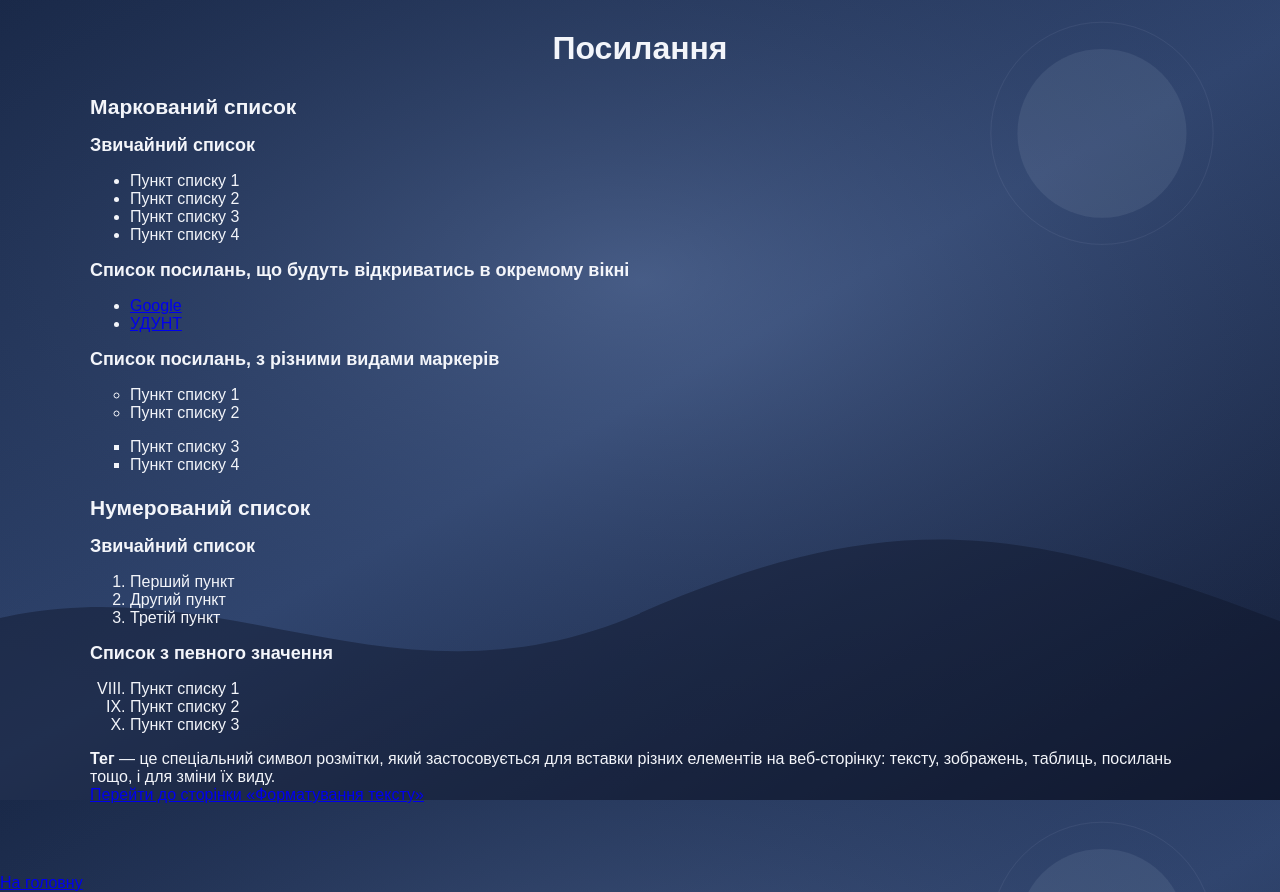
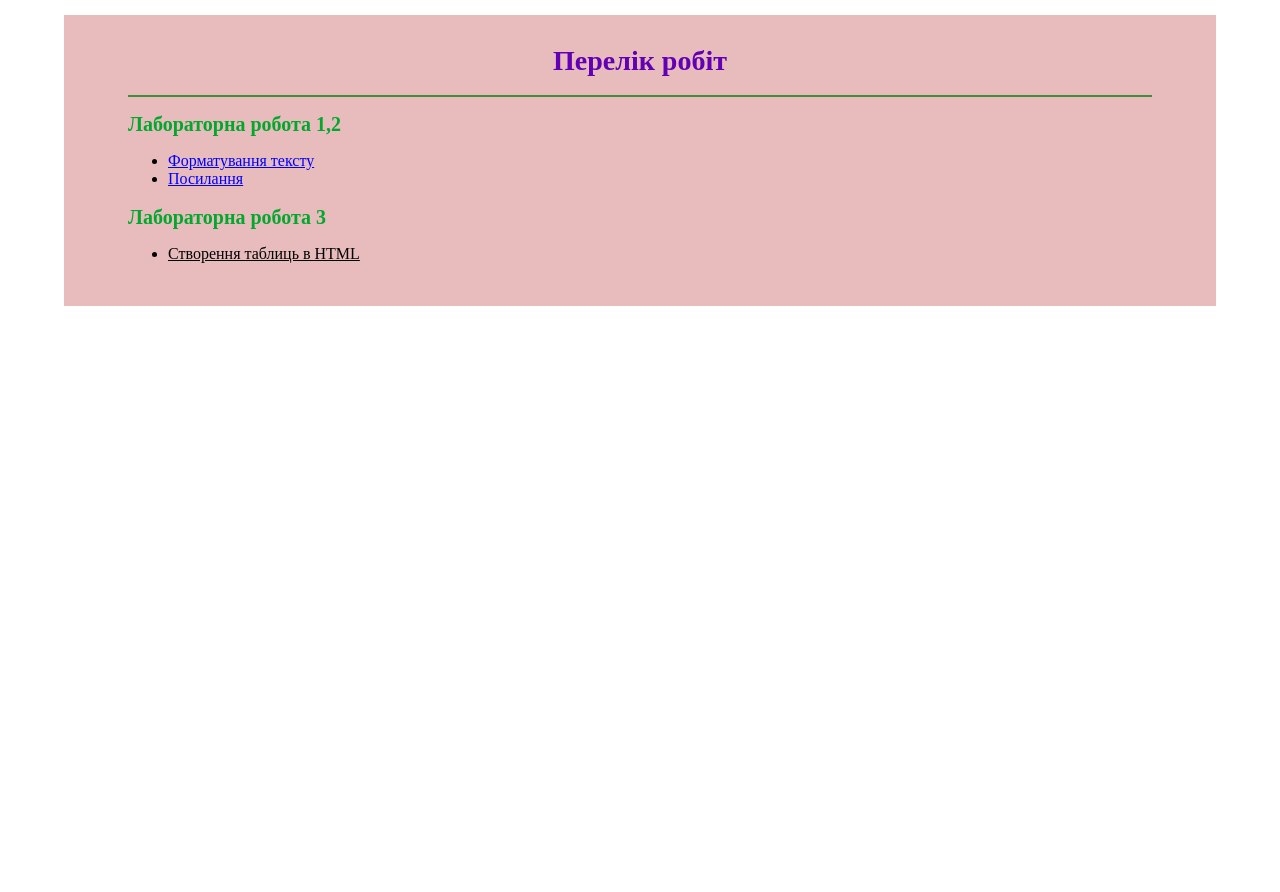
Before and after one commit to forttampluer-alt/Laboratory-Assignment-0.1, a plain HTML site: page index.html in a window 1280 px wide. After the commit the page ends 800 px from the top, so only its background shows below. Drawn offline with Linux system fonts and the light colour scheme.

Commit message:
first commit

```diff
--- a/index.html
+++ b/index.html
@@ -3,95 +3,78 @@
 <head>
     <meta charset="UTF-8">
     <meta name="viewport" content="width=device-width, initial-scale=1.0">
-    <title>Посилання</title>
+    <title>Перелік робіт</title>
+
     <style>
-body{
-    margin:0;
-    min-height:100vh;
-    background:#182746 url("background.svg") center/cover fixed no-repeat;
-    color:#f3f5fa;
-    font-family:Arial, Helvetica, sans-serif;
+        body {
+            margin: 0;
+            font-family: "Times New Roman", serif;
+            color: black;
         }
-.page{
-    width:min(1100px, 92%);
-    margin:0 auto;
-    padding:30px 0 70px;
+
+        .page {
+            width: 90%;
+            min-height: 270px;
+            margin: 15px auto;
+            padding: 25px 5%;
+            box-sizing: border-box;
+            background-color: #e8bcbc;
         }
-h1{
-    text-align:center;
-    font-size:32px;
-    margin:0 0 28px;
+
+        h1 {
+            text-align: center;
+            color: #6200b5;
+            font-size: 28px;
+            margin: 5px 0 18px;
         }
-h2{
-    font-size:21px;
-    margin:22px 0 10px;
+
+        hr {
+            border: none;
+            border-top: 2px solid #438c39;
+            margin-bottom: 16px;
         }
-h3{
-    font-size:18px;
-    margin:16px 0 8px;
+
+        h2 {
+            color: #00a82d;
+            font-size: 20px;
+            margin: 16px 0;
+        }
+
+        ul {
+            margin-top: 10px;
+            margin-bottom: 18px;
+        }
+
+        a {
+            color: blue;
         }
     </style>
 </head>
+
 <body>
     <div class="page">
-    <h1>Посилання</h1>
+        <h1>Перелік робіт</h1>
 
-    <div class="card">
-        <h2>Маркований список</h2>
+        <hr>
 
-        <h3>Звичайний список</h3>
+        <h2>Лабораторна робота 1,2</h2>
         <ul>
-            <li>Пункт списку 1</li>
-            <li>Пункт списку 2</li>
-            <li>Пункт списку 3</li>
-            <li>Пункт списку 4</li>
+            <li>
+                <a href="formatting.html">Форматування тексту</a>
+            </li>
+            <li>
+                <a href="links.html">Посилання</a>
+            </li>
         </ul>
 
-        <h3>Список посилань, що будуть відкриватись в окремому вікні</h3>
+        <h2>Лабораторна робота 3</h2>
 <ul>
-            <li><a href="https://www.google.com/" target="_blank">Google</a></li>
-            <li><a href="https://udhtu.edu.ua/" target="_blank">УДУНТ</a></li>
-        </ul>
-
-        <h3>Список посилань, з різними видами маркерів</h3>
-        <ul style="list-style-type:circle;">
-            <li>Пункт списку 1</li>
-            <li>Пункт списку 2</li>
-        </ul>
-        <ul style="list-style-type:square;">
-            <li>Пункт списку 3</li>
-            <li>Пункт списку 4</li>
+    <li>
+        <a href="index%20lab3.html" style="color: black;">
+            Створення таблиць в HTML
+        </a>
+    </li>
 </ul>
     </div>
-
-    <div class="card">
-        <h2>Нумерований список</h2>
-
-        <h3>Звичайний список</h3>
-        <ol>
-            <li>Перший пункт</li>
-            <li>Другий пункт</li>
-            <li>Третій пункт</li>
-        </ol>
-
-        <h3>Список з певного значення</h3>
-        <ol type="I" start="8">
-            <li>Пункт списку 1</li>
-            <li>Пункт списку 2</li>
-            <li>Пункт списку 3</li>
-        </ol>
-
-        <div class="term">
-            <b>Тег</b> — це спеціальний символ розмітки, який застосовується для вставки різних елементів
-            на веб-сторінку: тексту, зображень, таблиць, посилань тощо, і для зміни їх виду.
-        </div>
-    </div>
-
-    <div class="top-links">
-        <a href="formatting.html">Перейти до сторінки «Форматування тексту»</a>
-    </div>
-</div>
-
-<a class="back" href="index.html">На головну</a>
  </body>
 </html>
```
Also changed, not shown: index lab3.html (added, +220 -0 lines). Lines whose indentation alone changed are shown as unchanged.
